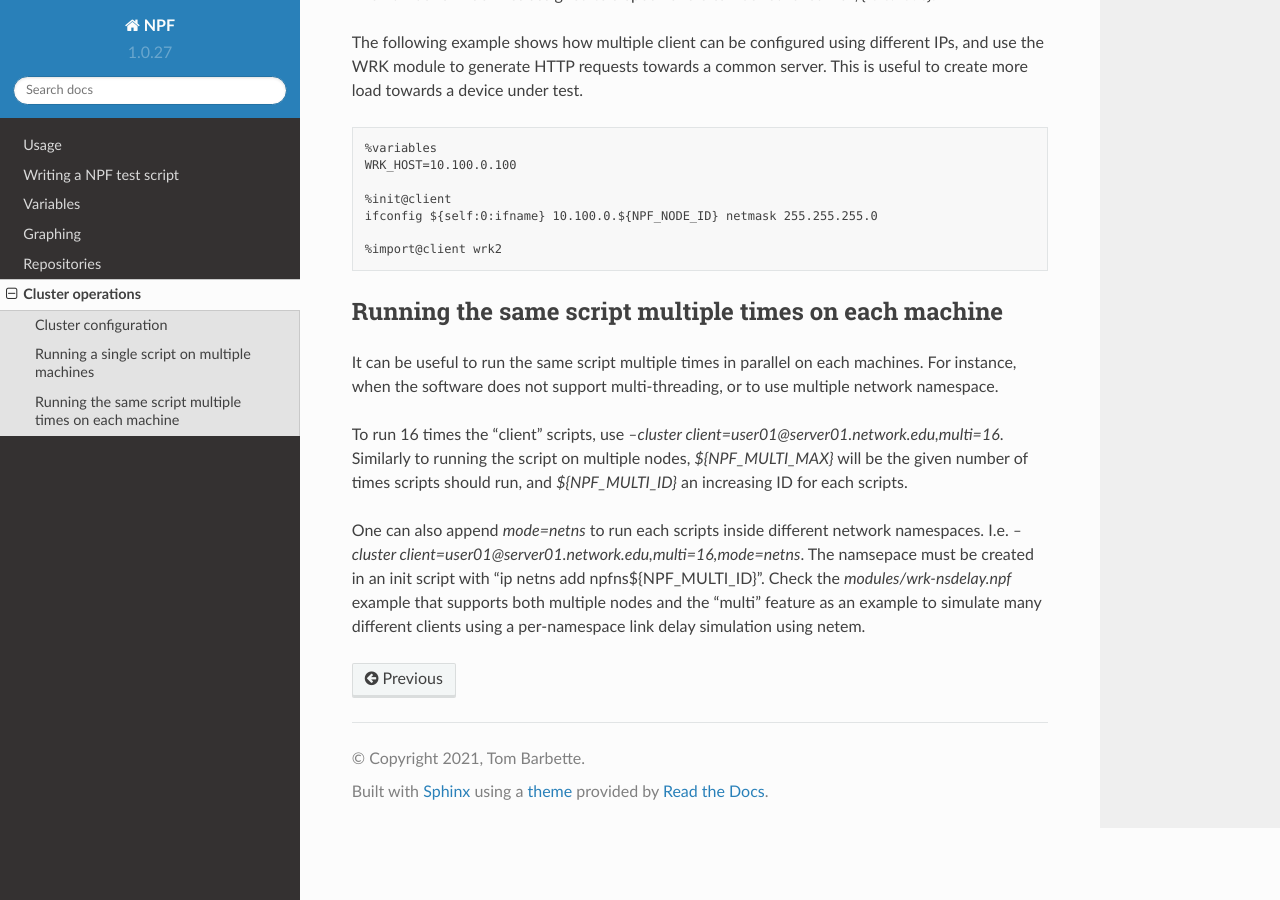
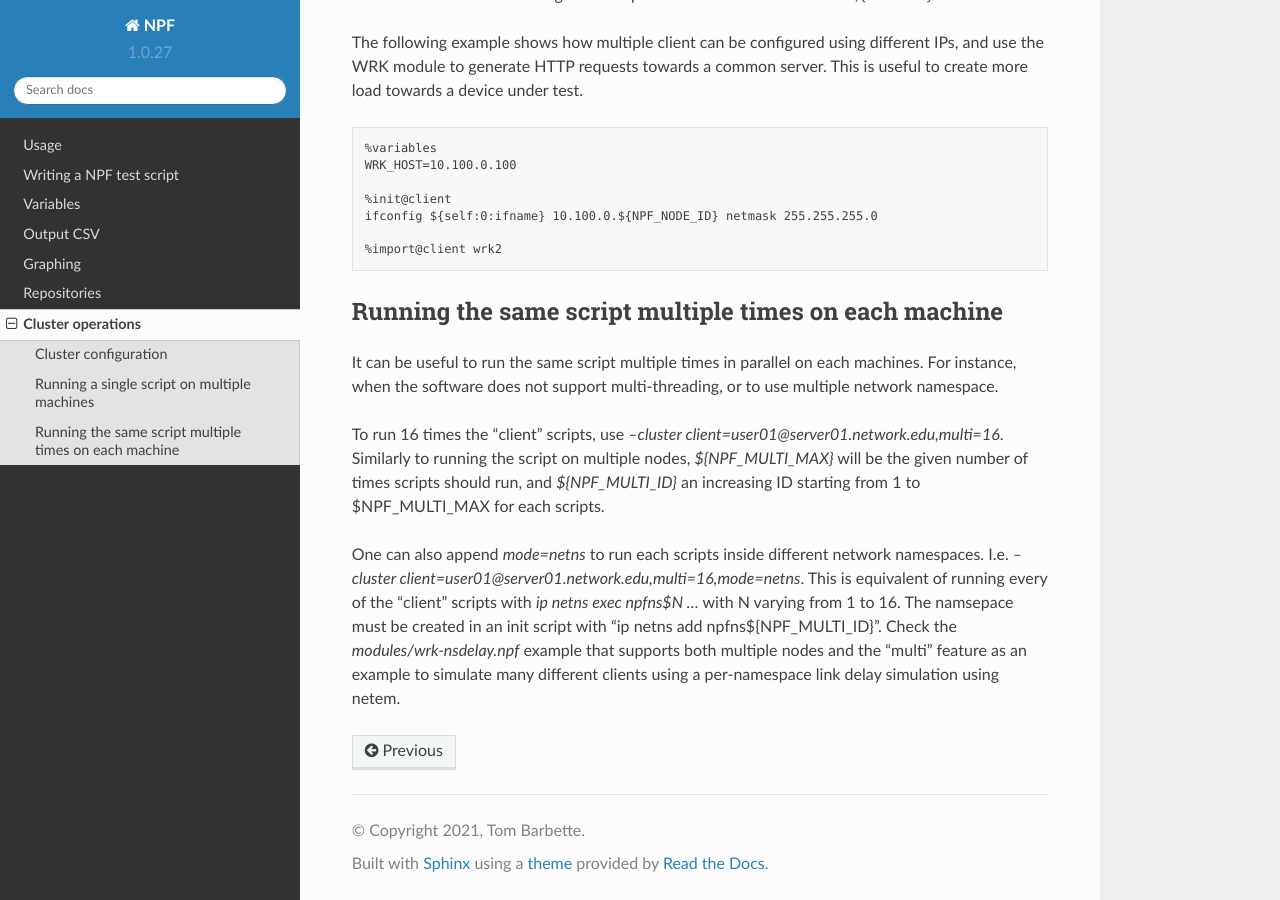
Before and after one commit to tbarbette/npf-docs, a Sphinx documentation site: the page built from docs/source/cluster.rst, in a window 1280 px wide and 900 px high, scrolled down 1747 px. Built offline with Sphinx 7.4.7 and the Read the Docs theme 2.0.0, drawn with Linux system fonts in a browser that asks for light colours.

Commit message:
Add information about the CSV formats

```diff
--- a/docs/source/cluster.rst
+++ b/docs/source/cluster.rst
@@ -79,8 +79,14 @@
 Running the same script multiple times on each machine
 ------------------------------------------------------
 
-It can be useful to run the same script multiple times in parallel on each machines. For instance, when the software does not support multi-threading, or to use multiple network namespace.
+It can be useful to run the same script multiple times in parallel on each machines.
+For instance, when the software does not support multi-threading, or to use multiple network namespace.
 
-To run 16 times the "client" scripts, use `--cluster client=user01@server01.network.edu,multi=16`. Similarly to running the script on multiple nodes, `${NPF_MULTI_MAX}` will be the given number of times scripts should run, and `${NPF_MULTI_ID}` an increasing ID for each scripts.
+To run 16 times the "client" scripts, use `--cluster client=user01@server01.network.edu,multi=16`.
+Similarly to running the script on multiple nodes, `${NPF_MULTI_MAX}` will be the given number of times scripts should run, and `${NPF_MULTI_ID}` an increasing ID starting from 1 to $NPF_MULTI_MAX for each scripts.
 
-One can also append `mode=netns` to run each scripts inside different network namespaces. I.e. `--cluster client=user01@server01.network.edu,multi=16,mode=netns`. The namsepace must be created in an init script with "ip netns add npfns${NPF_MULTI_ID}". Check the `modules/wrk-nsdelay.npf` example that supports both multiple nodes and the "multi" feature as an example to simulate many different clients using a per-namespace link delay simulation using netem.
+One can also append `mode=netns` to run each scripts inside different network namespaces.
+I.e. `--cluster client=user01@server01.network.edu,multi=16,mode=netns`.
+This is equivalent of running every of the "client" scripts with `ip netns exec npfns$N ...` with N varying from 1 to 16.
+The namsepace must be created in an init script with "ip netns add npfns${NPF_MULTI_ID}".
+Check the `modules/wrk-nsdelay.npf` example that supports both multiple nodes and the "multi" feature as an example to simulate many different clients using a per-namespace link delay simulation using netem.
--- a/docs/source/index.rst
+++ b/docs/source/index.rst
@@ -38,6 +38,8 @@
 Test scripts defines variables for which NPF runs tests to evaluate their combinations
 and report performance results.
 
+NPF will output the results in configurable :ref:`cluster <CSV files>`.
+
 NPF builds graphs and computes statistical result for each test
 showing the difference between variables values, different softwares, or the evolution of
 performances through commits.
@@ -62,6 +64,7 @@
    usage
    tests
    variables
+   output
    graph
    repos
    cluster
--- a/docs/source/variables.rst
+++ b/docs/source/variables.rst
@@ -37,6 +37,7 @@
 For instance:
 ``cpu:CPU={0,1}``
     When the ``cpu`` tag is given, ``$CPU`` take values 0 and 1. Otherwise, ``$CPU`` is omitted.
+
 ``cpu:CPU=1``
     When the ``cpu`` tag is given, ``$CPU`` takes the value 1. Otherwise, ``$CPU`` is omitted.
 
@@ -105,8 +106,7 @@
         C=[1-2000000#]
     }
 
-Non-covariated variables would result 2M*10K*1K=10^13 runs. A range with
-the ``#``parameter and no stop samples 95 combinations of values out of the defined range.
+Non-covariated variables would result `2M*10K*1K=10^13` runs. A range with the ``#``parameter and no stop samples 95 combinations of values out of the defined range.
 The values are sampled so that the distance between all points in A, B and C is optimal (as
 defined in WSP). Also, these values are sampled deterministically, so the experiments are reproducibles.
 
```
Also changed, not shown: docs/source/output.rst (added, +116 -0 lines).
